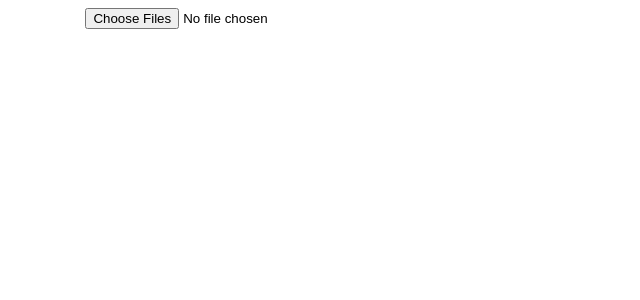
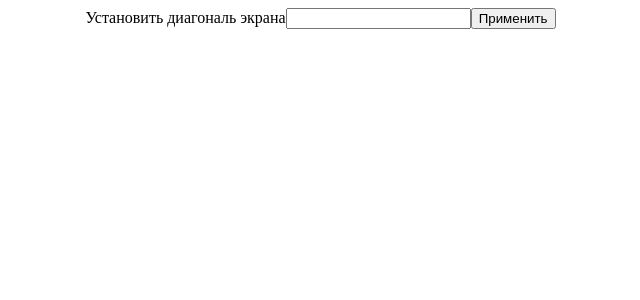
Before and after one commit to shizakira/vue-image-resizes-app, a Vue app: page / in a window 1280 px wide. Before the commit this address had no page. Shown: the top 300 px of the page, without its empty margins (49-689 px from the left). Built offline with nearby package versions, Linux system fonts and the light colour scheme; the HTML template or start-up script is replaced by a standard one.

Commit message:
transform AppLayout into App.vue

```diff
--- a/src/App.vue
+++ b/src/App.vue
@@ -1,11 +1,77 @@
 <script setup lang="ts">
+import { ref } from 'vue'
+import { useScreenConfigStore } from '@/stores/screen-config-store.ts'
+import { storeToRefs } from 'pinia'
+import ResizeableImage from '@/components/ResizeableImage.vue'
+import SetDiagonalInput from '@/components/SetDiagonalInput.vue'
 
-import AppLayout from "@/views/AppLayout.vue";
+const store = useScreenConfigStore()
+const { resetDiagonal } = store
+const { isScreenDiagonalSet } = storeToRefs(store)
+
+const selectedFile = ref<HTMLInputElement | null>(null)
+const imageSrc = ref<string>('')
+
+const handleResizeableImage = () => {
+  const fileInput = selectedFile.value
+
+  if (!fileInput || !fileInput?.files) {
+    return
+  }
+
+  const file = fileInput.files[0]
+  const reader = new FileReader()
+
+  reader.onload = () => {
+    imageSrc.value = reader.result as string
+  }
+
+  reader.readAsDataURL(file)
+}
+
+const deleteResizeableImage = () => {
+  if (selectedFile.value) {
+    selectedFile.value.value = ''
+  }
+
+  imageSrc.value = ''
+}
 </script>
 
 <template>
-  <app-layout></app-layout>
+  <div class="main">
+    <div class="container">
+      <set-diagonal-input v-if="!isScreenDiagonalSet"></set-diagonal-input>
+      <div v-if="isScreenDiagonalSet" class="manage">
+        <div class="manage__reset-diagonal">
+          <button class="manage__reset-diagonal_btn" @click="resetDiagonal">
+            Изменить диагональ
+          </button>
+        </div>
+        <div class="manage__image-input">
+          <input
+            type="file"
+            ref="selectedFile"
+            class="image-input"
+            multiple
+            @change="handleResizeableImage"
+          />
+          <button v-if="imageSrc" class="delete-img-btn" @click="deleteResizeableImage">
+            Удалить фото
+          </button>
+        </div>
+      </div>
+      <resizeable-image
+        v-if="imageSrc && isScreenDiagonalSet"
+        :image-src="imageSrc"
+      ></resizeable-image>
+    </div>
+  </div>
 </template>
 
 <style scoped>
+.container {
+  width: 80%;
+  margin: 0 auto;
+}
 </style>
--- a/src/views/AppLayout.vue
+++ /dev/null
@@ -1,55 +0,0 @@
-<script setup lang="ts">
-import { ref } from 'vue'
-import ResizeableImage from '@/components/ResizeableImage.vue'
-
-const selectedFile = ref<HTMLInputElement | null>(null)
-const imageSrc = ref<string>('')
-const handleResizeableImage = () => {
-  const fileInput = selectedFile.value
-
-  if (!fileInput || !fileInput?.files) {
-    return
-  }
-
-  const file = fileInput.files[0]
-  const reader = new FileReader()
-
-  reader.onload = () => {
-    imageSrc.value = reader.result as string
-  }
-
-  reader.readAsDataURL(file)
-}
-
-const deleteResizeableImage = () => {
-  if (selectedFile.value) {
-    selectedFile.value.value = ''
-  }
-  imageSrc.value = ''
-}
-</script>
-
-<template>
-  <div class="app">
-    <div class="container">
-      <input
-        type="file"
-        ref="selectedFile"
-        class="image-input"
-        multiple
-        @change="handleResizeableImage"
-      />
-      <button v-if="imageSrc" class="delete-img-btn" @click="deleteResizeableImage">
-        Удалить фото
-      </button>
-      <resizeable-image v-if="imageSrc" :image-src="imageSrc"></resizeable-image>
-    </div>
-  </div>
-</template>
-
-<style scoped>
-.container {
-  width: 80%;
-  margin: 0 auto;
-}
-</style>
```
